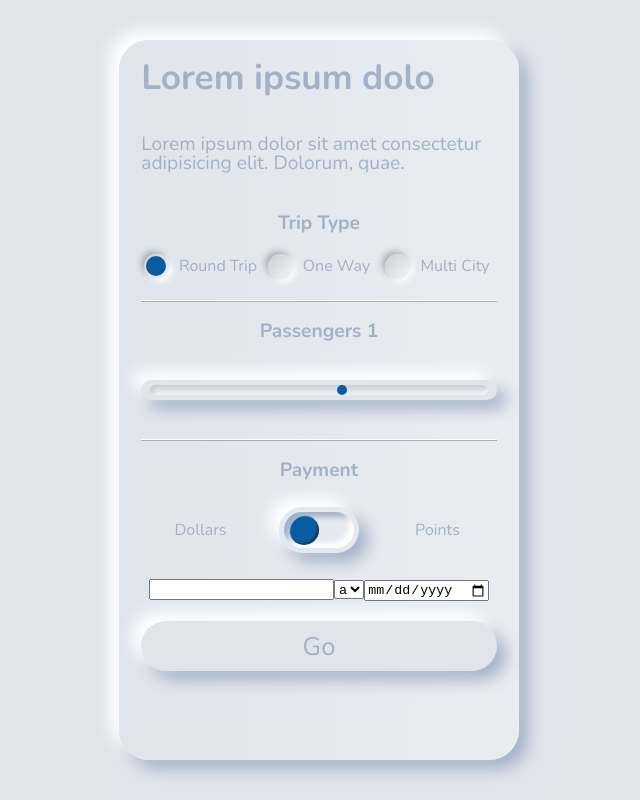
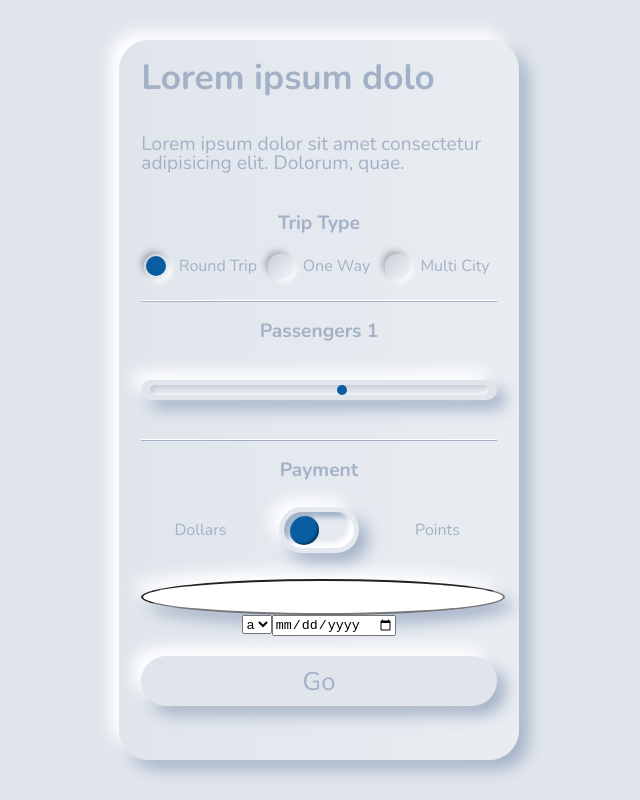
Before and after one commit to edsaavedra/sw-pnrs, a React (Create React App) app: page /#/ in a window 1280 px wide. Shown: the whole page, without its empty margins (321-961 px from the left). Built offline with nearby package versions, Linux system fonts and the light colour scheme.

Commit message:
other comps

```diff
--- /dev/null
+++ b/src/components/date.scss
@@ -0,0 +1 @@
+@import '../commons.scss';
--- /dev/null
+++ b/src/components/select.scss
@@ -0,0 +1 @@
+@import '../commons.scss';
--- a/src/components/text-input.js
+++ b/src/components/text-input.js
@@ -1,8 +1,9 @@
 import React from 'react';
+import "./text-input.scss";
 
 const TextInput = (props) => {
     return (
-        <input type="text"/>
+        <input type="text" className="text-input-component"/>
     )
 }
 
--- /dev/null
+++ b/src/components/text-input.scss
@@ -0,0 +1,10 @@
+@import '../commons.scss';
+
+.text-input-component {
+    appearance: none;
+    border-radius: 50%;
+    box-shadow: $soft;
+    height: 30px;
+    outline: none;
+    width: 100%;
+}
```
